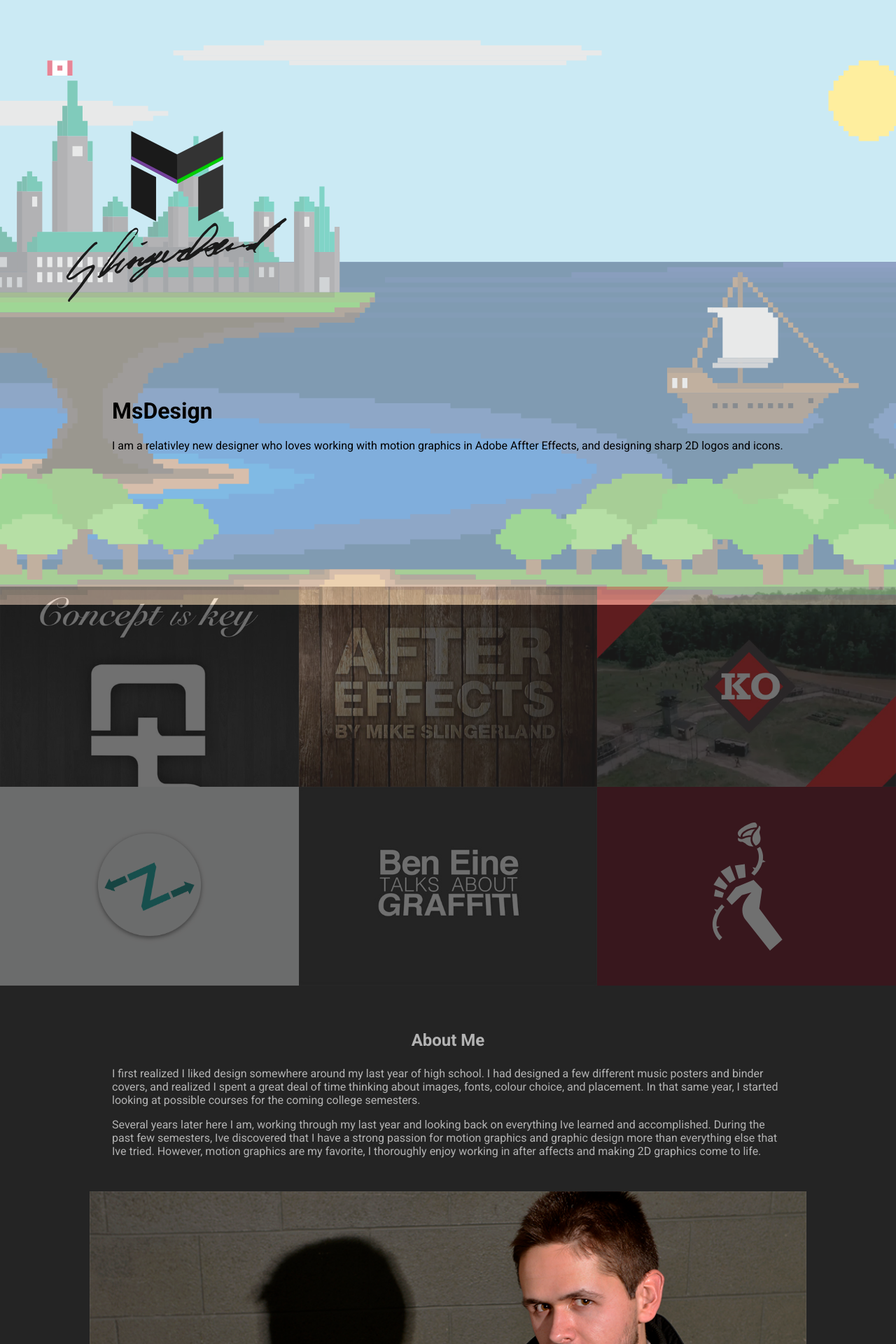
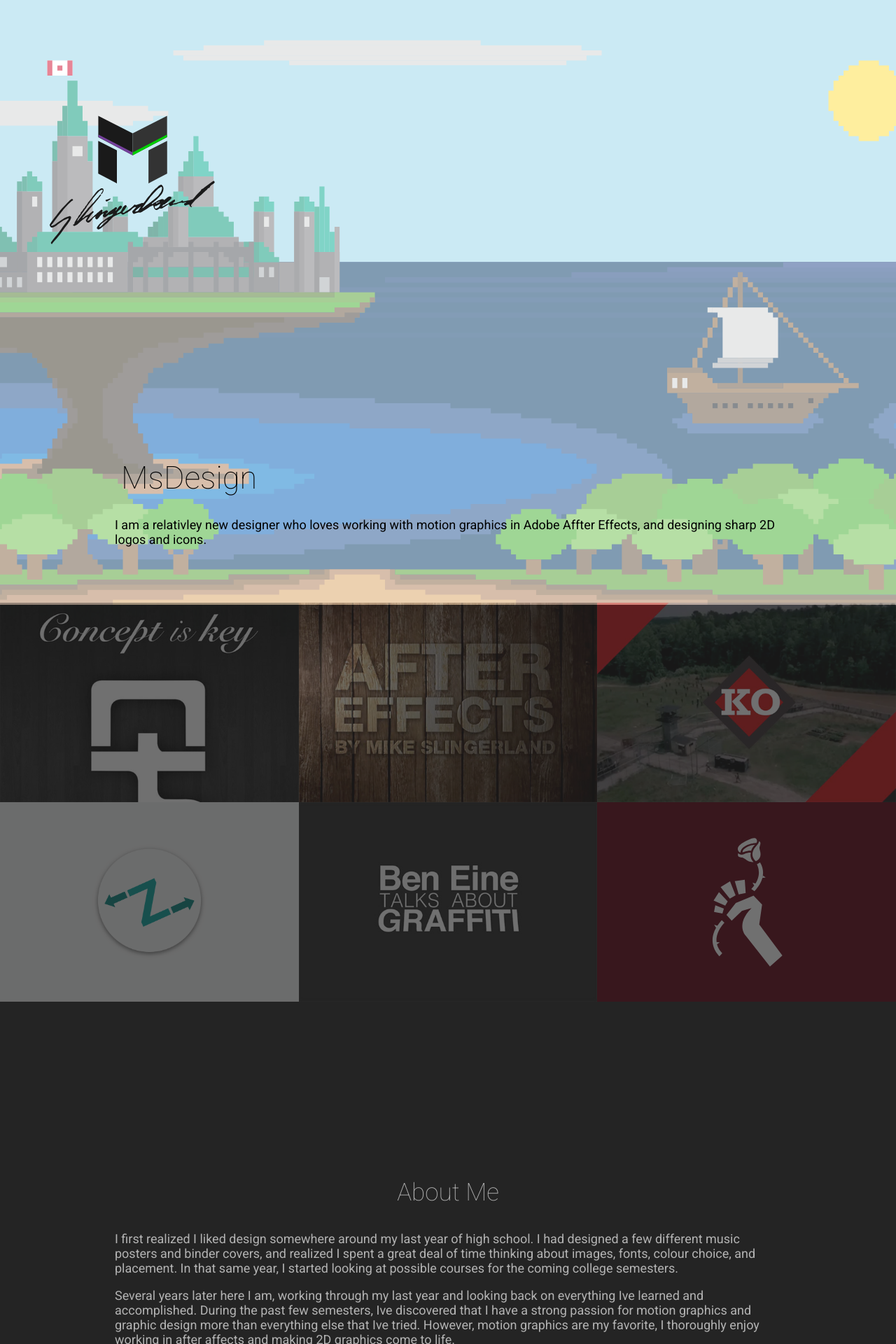
Before and after one commit to Mike-Slingerland/portfolio, a Jekyll site: the page built from index.html, in a window 1280 px wide. Shown: the top 1920 px of the page at 70% size. Built offline with Jekyll 4.4.1, drawn with Linux system fonts in a browser that asks for light colours; Markdown is read by kramdown in place of the engine named in the settings; some of the changed text lies outside the part shown.

Commit message:
added cname

```diff
--- /dev/null
+++ b/CNAME
@@ -0,0 +1 @@
+mslingerlanddesign.ca
--- a/_layouts/default.html
+++ b/_layouts/default.html
@@ -15,7 +15,6 @@
 
 
 		<main>
-
 			<div>
 				<div class="mast-img"></div>
 
@@ -28,9 +27,7 @@
 						<p class="p1">I am a relativley new designer who loves working with motion graphics in Adobe Affter Effects, and designing sharp 2D logos and icons.</p>
 
 					</div>
-
 				</div>
-
 			</div>
 
 			{{content}}
@@ -52,6 +49,8 @@
 				</div>
 
 				<img class="portrait flex" src="assets/portrait-big.jpg" alt="My portrait">
+
+				<p class="p2 t-center">mikeslingerland@hotmail.com</p>
 
 			</div>
 
--- a/css/flex.css
+++ b/css/flex.css
@@ -146,12 +146,11 @@
 
 @media only screen and (min-width: 30em) {
 
-.mast-img {
-  height: 46em;
-}
+
 
 .t-m {
-  margin: 3em 5em 2.5em 5em
+  margin: 3em 0em 2.5em 0em;
+
 }
 
 .unit-m-hidden {
@@ -288,7 +287,7 @@
 
 .t-l {
   text-align: left;
-  margin: 4em 8em 12em;
+  margin: 15.75em 8em 5em;
 }
 
 .unit-l-hidden {
--- a/css/style.css
+++ b/css/style.css
@@ -24,10 +24,14 @@
 
 h1 {
 	color: rgb(36, 36, 36,);
+	font-size: 45px;
+	font-weight: lighter;
 }
 
 h2 {
 	color: rgb(179, 179, 179);
+	font-size: 35px;
+	font-weight: lighter;
 }
 
 .h2-in {
@@ -36,7 +40,7 @@
 }
 
 .msd {
-	margin-bottom: 2.5em;
+	margin-bottom: 3.5em;
 	position: relative;
 }
 
@@ -54,7 +58,7 @@
 
 p {
 	font-family: 'roboto', sans-serif;
-	font-size: 16px;
+	font-size: 18px;
 	margin-left: 2em;
 	margin-right: 2em;
 }
@@ -69,8 +73,19 @@
 	padding: 0% 10%;
 }
 
+.mast-img {
+	top: 0px;
+	position: absolute;
+	height: 47em;
+	width: 100%;
+	background-image: url(../assets/8bit-background.svg);
+	background-position: center center;
+	background-size: cover;
+	background-repeat: no-repeat;
+}
+
 .mike {
-	max-height: 400px;
+	max-height: 300px;
 	margin-top: 100px;
 	position: relative;
 }
@@ -108,17 +123,6 @@
 	text-align: center;
 }
 
-.mast-img {
-	top: 0px;
-	position: absolute;
-	height: 47em;
-	width: 100%;
-	background-image: url(../assets/8bit-background.svg);
-	background-position: center center;
-	background-size: cover;
-	background-repeat: no-repeat;
-}
-
 	.viewbox {
 		opacity: .35;
 		transition: opacity 450ms ease-out;
@@ -141,5 +145,27 @@
 }
 
 .back {
-	background-color: rgb(36, 36, 36,);
+	width: auto;
+	height: auto;
+	background-color: #242424;
 }
+
+.purple {
+	position: relative;
+	display: inline-block;
+	width: 49.40%;
+	height: 5px;
+	background-color: #74409B;
+	margin: 0em;
+	padding: 0em;
+}
+
+.green {
+	position: relative;
+	display: inline-block;
+	width: 49.40%;
+	height: 5px;
+	background-color: #00CE00;
+	margin: 0em;
+	padding: 0em;
+}
--- a/index.html
+++ b/index.html
@@ -4,7 +4,7 @@
 
 
 			<section>
-				<div class="grid xl-border xl-border-2">
+				<div class="back grid xl-border xl-border-2">
 
 					<div class="back unit unit-s-1 unit-m-1-2 unit-l-1-3">
 						<a href="">
```
